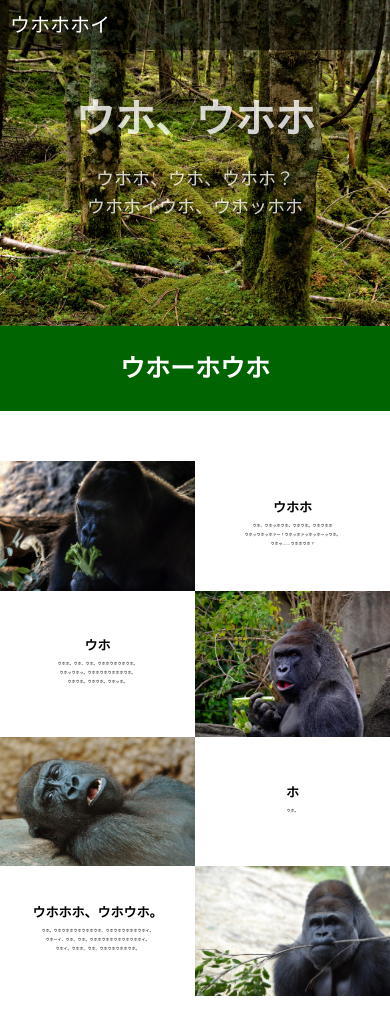
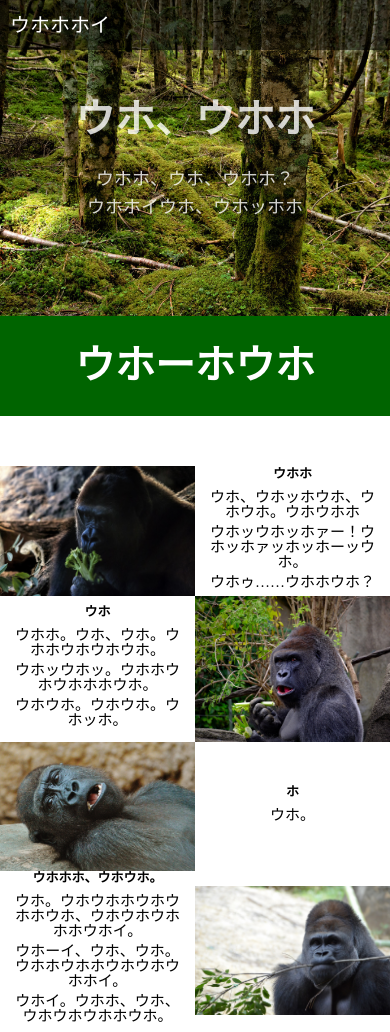
Before and after one commit to yamada-yuki/gorilla, a plain HTML site: page index.html in a window 390 px wide. Shown: the top 1032 px of the page. Drawn offline with Linux system fonts and the light colour scheme.

Commit message:
Update responsive.css

```diff
--- a/responsive.css
+++ b/responsive.css
@@ -5,7 +5,7 @@
 
   .top-wrapper{
     padding-top:100px;
-    padding-bottom:100px;
+    padding-bottom:90px;
   }
 
   .top-wrapper h1{
@@ -18,11 +18,11 @@
   }
 
   .message h1{
-    font-size:25px;
+    font-size:40px;
   }
 
   .column p{
-    font-size:4px;
+    font-size:15px;
   }
 
   .column h3{
```
